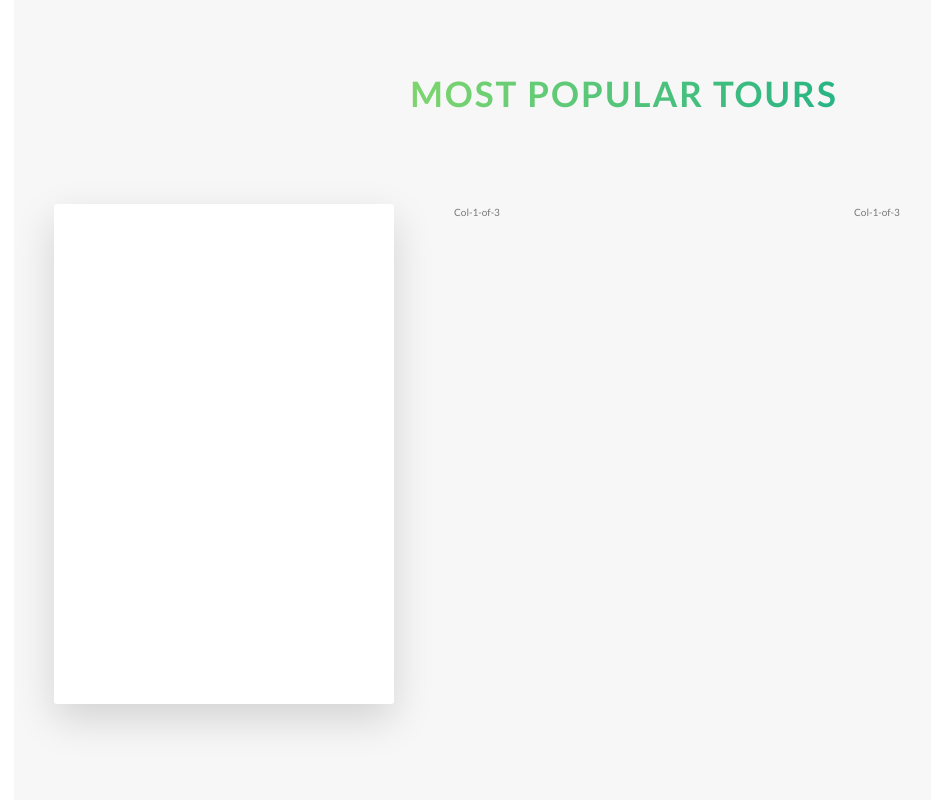
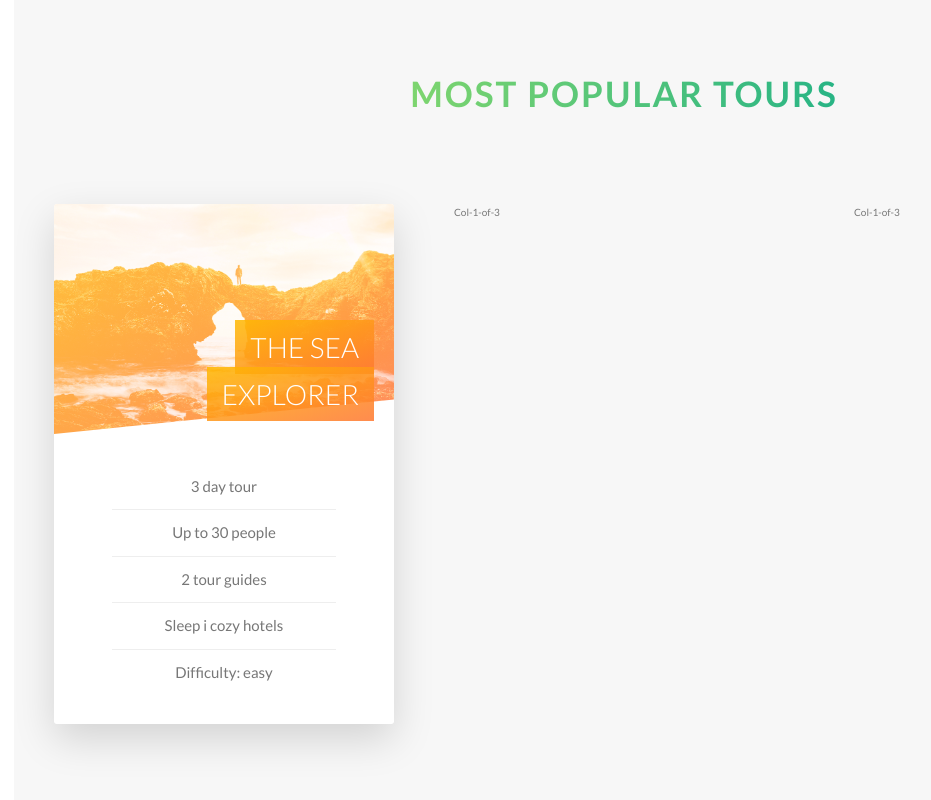
Before and after one commit to AnikKantiSikder/CSS-natour-project, a website: page index.html in a window 1280 px wide. Shown: the part 2298-3098 px from the top of the page, without its empty margins (16-947 px from the left). Drawn offline with Linux system fonts and the light colour scheme.

Commit message:
Building the tours section part 2

```diff
--- a/index.html
+++ b/index.html
@@ -126,7 +126,23 @@
                     <div class="col-1-of-3">
                         <div class="card">
                             <div class="card__side card__side--front">
-                                Front
+                                <div class="card__picture card__picture--1">
+                                    &nbsp;
+                                </div>
+                                <h4 class="card__heading">
+                                    <span class="card__heading-span card__heading-span--1">
+                                        The Sea Explorer
+                                    </span>
+                                </h4>
+                                <div class="card__details">
+                                    <ul>
+                                        <li>3 day tour</li>
+                                        <li>Up to 30 people</li>
+                                        <li>2 tour guides</li>
+                                        <li>Sleep i cozy hotels</li>
+                                        <li>Difficulty: easy</li>
+                                    </ul>
+                                </div>
                             </div>
                             <div class="card__side card__side--back card__side--back-1">
                                 Back
--- a/sass/abstracts/_variables.scss
+++ b/sass/abstracts/_variables.scss
@@ -11,6 +11,7 @@ $color-tertiary-light: #2998ff;
 $color-tertiary-dark: #5643fa;
 
 $color-grey-light-1:#f7f7f7;
+$color-grey-light-2:#eee;
 $color-grey-dark: #777;
 $color-white: #fff;
 $color-black: #000;
--- a/sass/components/_card.scss
+++ b/sass/components/_card.scss
@@ -1,15 +1,13 @@
 
 .card {
+    // FUNCTIONALITY
     perspective: 150rem;
     -moz-perspective: 150rem;
     position: relative;
-    height: 50rem;
+    height: 52rem;
 
     &__side {
-        color: #fff;
-        font-size: 2rem;
-
-        height: 50rem;
+        height: 52rem;
         transition: all .8s ease;
         position: absolute;
 
@@ -19,6 +17,7 @@
         backface-visibility: hidden;
 
         border-radius: 3px;
+        overflow: hidden;
         box-shadow: 0 1.5rem 4rem rgba($color-black, 0.15);
 
         &--front {
@@ -40,10 +39,79 @@
 
 
     &:hover &__side--front {
-       transform: rotateY(180deg);
+       transform: rotateY(-180deg);
     }
 
     &:hover &__side--back {
         transform: rotateY(0);
      }
+
+    //  FRONT SIDE STYLE
+    &__picture {
+        background-size: cover;
+        height: 23rem;
+        background-blend-mode: screen;
+        -webkit-clip-path: polygon(0 0, 100% 0, 100% 85%, 0 100%); //To work on every browser
+        clip-path: polygon(0 0, 100% 0, 100% 85%, 0 100%);
+
+        &--1 {
+            background-image: linear-gradient(
+                to right bottom,
+                $color-secondary-light,
+                $color-secondary-dark
+            ),
+            url(../img/nat-5.jpg);
+        }
+
+        &--2 {
+            background-image: url(../img/nat-5.jpg);
+        }
+
+        &--3 {
+            background-image: url(../img/nat-5.jpg);
+        }
+    }
+
+    &__heading {
+       font-size: 2.8rem;
+       font-weight: 300;
+       text-transform: uppercase;
+       text-align: right;
+       color: $color-white;
+       position: absolute;
+       top: 12rem;
+       right: 2rem;
+       width: 75%;
+    }
+
+    &__heading-span {
+        padding: 1rem 1.5rem;
+        -webkit-box-decoration-break: clone;
+        box-decoration-break: clone;
+        &--1 {
+            background-image: linear-gradient(
+                to right bottom,
+                rgba($color-secondary-light, .85),
+                rgba($color-secondary-dark, .85)
+            );
+        }
+    }
+
+    &__details {
+        padding: 3rem;
+        ul {
+            list-style: none;
+            width: 80%;
+            margin: 0 auto;
+            li {
+                text-align: center;
+                font-size: 1.5rem;
+                padding: 1rem;
+
+                &:not(:last-child) {
+                    border-bottom: 1px solid $color-grey-light-2;
+                }
+            }
+        }
+    }
 }
--- a/sass/layout/_header.scss
+++ b/sass/layout/_header.scss
@@ -11,6 +11,7 @@
     background-size: cover;
     background-position: top;
     position: relative;
+    -webkit-clip-path: polygon(0 0, 100% 0, 100% 75vh, 0 100%);
     clip-path: polygon(0 0, 100% 0, 100% 75vh, 0 100%);
 
     //logo adding and positioning
```
Also changed, not shown: css/style.css.
